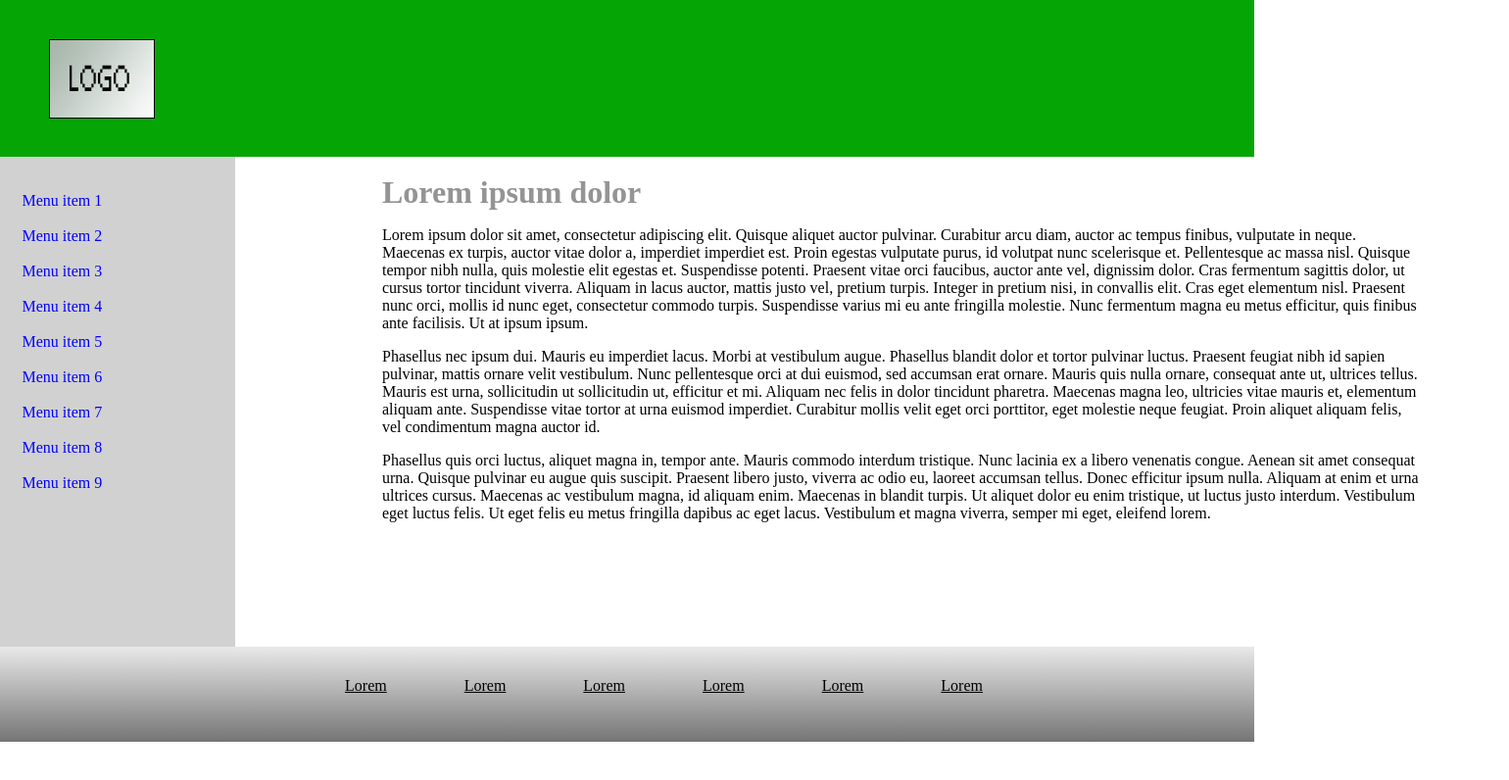
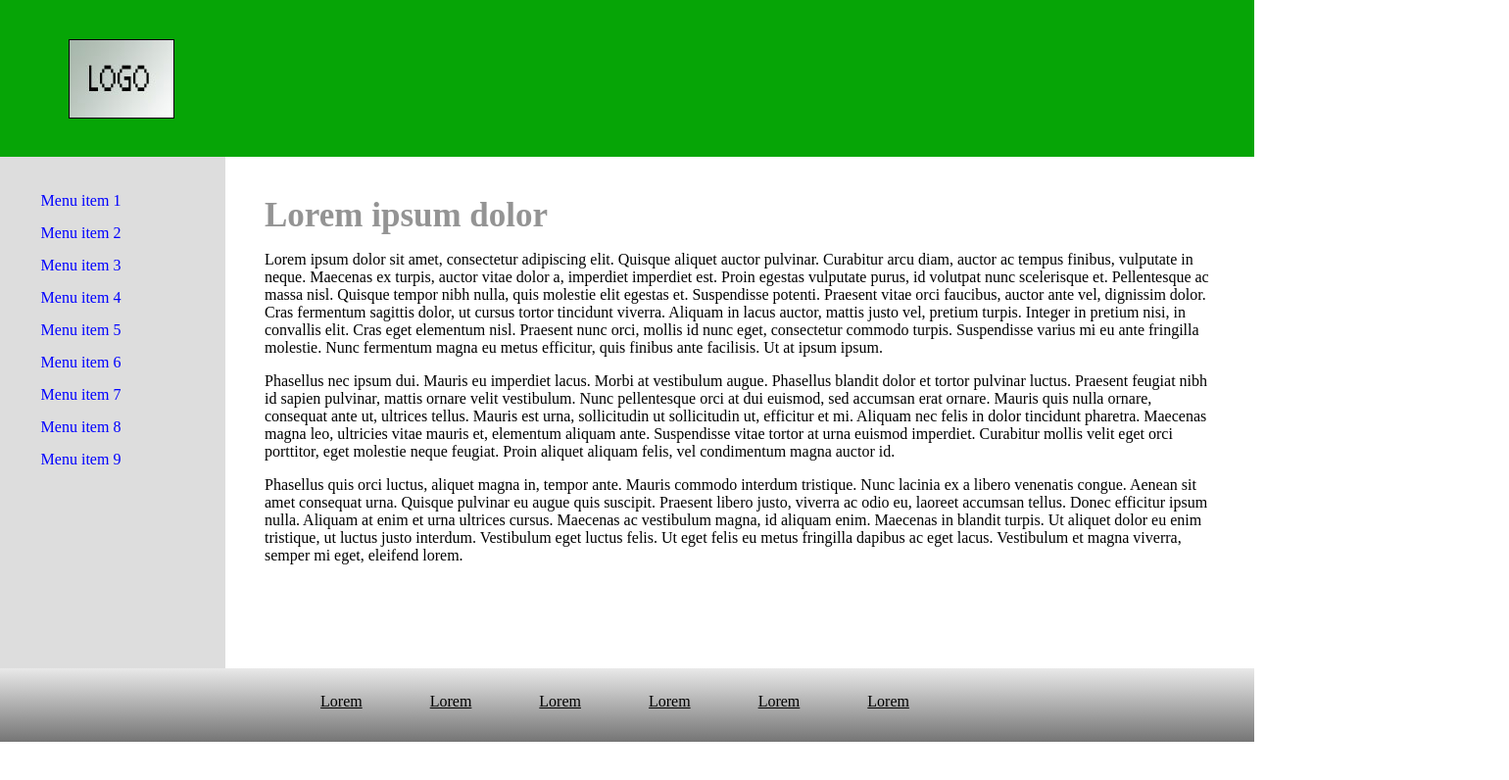
Before and after one commit to awax1444/maket_1, a plain HTML site: page index.html in a window 1280 px wide. Shown: the whole page at 98% size, 1540 px wide, since content can reach past the window. Drawn offline with Linux system fonts and the light colour scheme.

Commit message:
layout after editing

```diff
--- a/index.html
+++ b/index.html
@@ -7,48 +7,29 @@
     <meta name="viewport" content="width=device-width, initial-scale=1.0">
     <title>Maket</title>
     <link rel="stylesheet" href="style.css">
+
 </head>
 
 <body>
 
     <header>
-        <div class="in head"></div>
-            <img class="logo" src="logo.png">
-        </div>
+        <img class="logo" src="logo.png" alt="LOGO">
     </header>
-    <div>
+    <main>
         <aside>
-            <br>
-            <br>
-            <span class="mi"><a style="color: blue;">Menu item 1</a></span>
-            <br>
-            <br>
-            <span class="mi"><a style="color: blue;">Menu item 2</a></span>
-            <br>
-            <br>
-            <span class="mi"><a style="color: blue;">Menu item 3</a></span>
-            <br>
-            <br>
-            <span class="mi"><a style="color: blue;">Menu item 4</a></span>
-            <br>
-            <br>
-            <span class="mi"><a style="color: blue;">Menu item 5</a></span>
-            <br>
-            <br>
-            <span class="mi"><a style="color: blue;">Menu item 6</a></span>
-            <br>
-            <br>
-            <span class="mi"><a style="color: blue;">Menu item 7</a></span>
-            <br>
-            <br>
-            <span class="mi"><a style="color: blue;">Menu item 8</a></span>
-            <br>
-            <br>
-            <span class="mi"><a style="color: blue;">Menu item 9</a></span>
+            <ul class="item_general">
+                <li class="item_part"><a class="a_item" href="#" target="_blank" title="#">Menu item 1</a></li>
+                <li class="item_part"><a class="a_item" href="#" target="_blank" title="#">Menu item 2</a></li>
+                <li class="item_part"><a class="a_item" href="#" target="_blank" title="#">Menu item 3</a></li>
+                <li class="item_part"><a class="a_item" href="#" target="_blank" title="#">Menu item 4</a></li>
+                <li class="item_part"><a class="a_item" href="#" target="_blank" title="#">Menu item 5</a></li>
+                <li class="item_part"><a class="a_item" href="#" target="_blank" title="#">Menu item 6</a></li>
+                <li class="item_part"><a class="a_item" href="#" target="_blank" title="#">Menu item 7</a></li>
+                <li class="item_part"><a class="a_item" href="#" target="_blank" title="#">Menu item 8</a></li>
+                <li class="item_part"><a class="a_item" href="#" target="_blank" title="#">Menu item 9</a></li>
+            </ul>
         </aside>
-        <main>
-            <div class="text">
-            <br>
+        <section>
             <h1>Lorem ipsum dolor</h1>
             <p>Lorem ipsum dolor sit amet, consectetur adipiscing elit.
                 Quisque aliquet auctor pulvinar.
@@ -83,17 +64,24 @@
                 Ut aliquet dolor eu enim tristique, ut luctus justo interdum.
                 Vestibulum eget luctus felis. Ut eget felis eu metus fringilla dapibus ac eget lacus.
                 Vestibulum et magna viverra, semper mi eget, eleifend lorem.</p>
-            </div>
+        </section>
     </main>
-    </div>
+
     <footer>
-        <span class="lorem lorem1"><a style="color: black;" href="">Lorem</a></span>
-        <span class="lorem lorem2"><a style="color: black;" href="">Lorem</a></span>
-        <span class="lorem lorem3"><a style="color: black;" href="">Lorem</a></span>
-        <span class="lorem lorem4"><a style="color: black;" href="">Lorem</a></span>
-        <span class="lorem lorem5"><a style="color: black;" href="">Lorem</a></span>
-        <span class="lorem lorem6"><a style="color: black;" href="">Lorem</a></span>
-
+        <ul class="Lorem_general">
+            <li class="Lorem_part"><a class="a_Lorem" href="https://ru.lipsum.com/" target="_blank"
+                    title="Lorem ipsum">Lorem</a></li>
+            <li class="Lorem_part"><a class="a_Lorem" href="https://ru.lipsum.com/" target="_blank"
+                    title="Lorem ipsum">Lorem</a></li>
+            <li class="Lorem_part"><a class="a_Lorem" href="https://ru.lipsum.com/" target="_blank"
+                    title="Lorem ipsum">Lorem</a></li>
+            <li class="Lorem_part"><a class="a_Lorem" href="https://ru.lipsum.com/" target="_blank"
+                    title="Lorem ipsum">Lorem</a></li>
+            <li class="Lorem_part"><a class="a_Lorem" href="https://ru.lipsum.com/" target="_blank"
+                    title="Lorem ipsum">Lorem</a></li>
+            <li class="Lorem_part"><a class="a_Lorem" href="https://ru.lipsum.com/" target="_blank"
+                    title="Lorem ipsum">Lorem</a></li>
+        </ul>
     </footer>
 
 </body>
--- a/style.css
+++ b/style.css
@@ -1,89 +1,87 @@
 html {
     margin: 0px;
+
 }
 
 body {
     margin: 0px;
+
 }
 
 header {
     background-color: rgb(6, 165, 6);
-    width: 100%;
     height: 160px;
     margin: 0px;
 }
 
 .logo {
-    position: relative;
-    top: -460px;
-    left: 50px;
+    margin: 40px 70px;
 }
 
-.in head {
-    height: 160px;
-    width: 100px;
-}
-
-div {
-    height: 500px;
-    margin: 0px;
+main {
+    display: block;
+    height: 522px;
 }
 
 aside {
-    background-color: rgb(209, 209, 209);
-    height: 500px;
-    width: 240px;
+    background-color: rgb(221, 221, 221);
+    height: 100%;
+    width: 230px;
     float: left;
     margin: 0px;
     text-align: center;
+
+}
+
+.item_general {
+    padding-right: 105px;
+    padding-top: 20px;
+    list-style-type: none;
+}
+
+.a_item {
+    text-decoration: none;
+    color: blue;
+}
+
+.item_part {
+    padding-bottom: 15px;
+}
+
+section {
+    padding: 40px 40px 40px 270px;
+    height: max-content;
 }
 
 h1 {
     margin: 0px;
     color: rgb(148, 148, 148);
-    position: relative;
-    left: -90px;
-}
-
-.mi {
-    position: absolute;
-    left: 22.5px;
-
-}
-
-.black {
-    color: black;
-}
-
-.lorem {
-    line-height: 80px;
-    display: inline;
-    margin-inline-start: 75px;
+    font-size: 35px;
 }
 
 p {
-    position: relative;
-    right: 90px;
     margin-bottom: 10px;
-}
-
-main {
-    height: 500px;
-    width: 1300px;
-
-}
-
-.text {
-    width: 100%;
-    height: 500px;
-    position: relative;
-    left: 240px;
 }
 
 footer {
     background: linear-gradient(rgb(233, 233, 233), rgb(117, 117, 117));
-    width: 100%;
-    height: 97px;
+    height: 75px;
+    text-align: center;
+    margin-top: 0px;
+
+}
+
+.Lorem_general {
+    list-style-type: none;
+    padding-top: 25px;
     margin: 0px;
-    text-align: center;
 }
+
+.Lorem_part {
+    display: inline;
+    padding-right: 65px;
+}
+
+.a_Lorem {
+    color: black
+}
```
Lines whose indentation alone changed are shown as unchanged.
